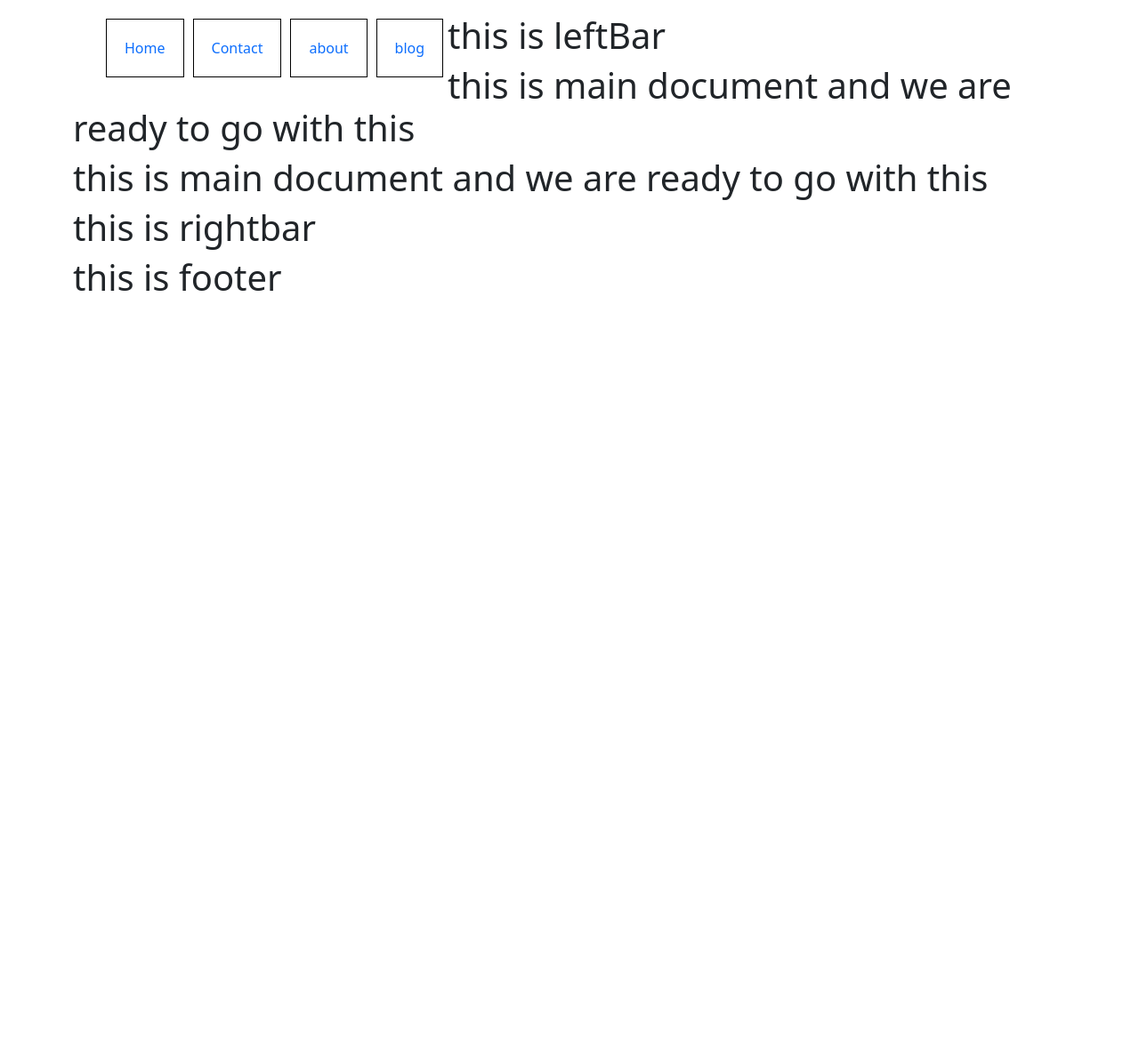
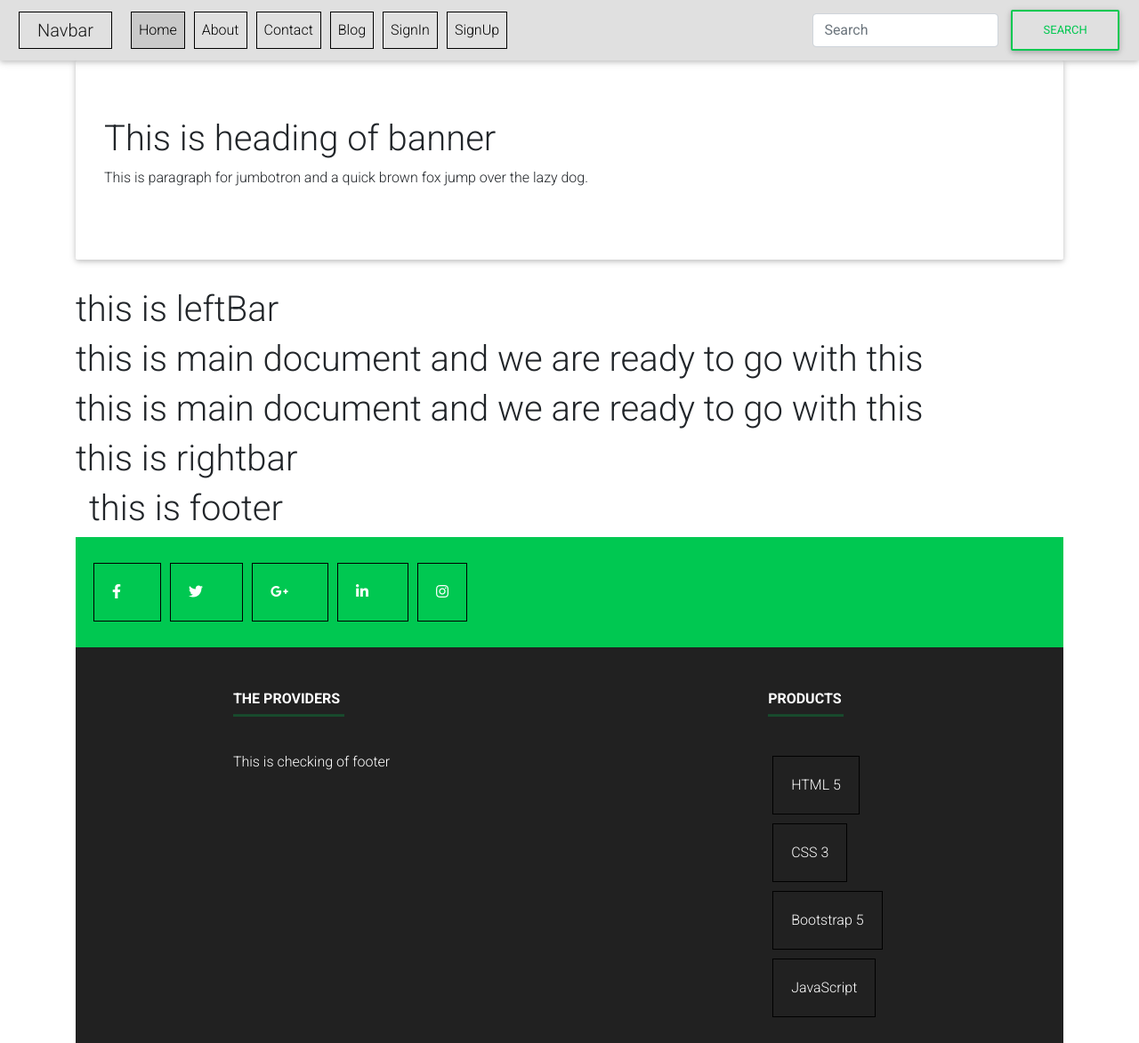
Before and after one commit to Zeshi97-bit/project0, a Flask app: page /blog in a window 1280 px wide. Shown: the whole page at 89% size. Before the commit the page ends 327 px from the top, so only its background shows below. Run offline with Flask 2, Linux system fonts and the light colour scheme; parts of the project's set-up code (start-up, migrations or seed data) failed here and were passed over; some libraries are stand-ins or nearby versions.

Commit message:
update 3/1/21

```diff
--- a/templates/layout.html
+++ b/templates/layout.html
@@ -1,28 +1,144 @@
 <!DOCTYPE html>
-<html lang="en" dir="ltr">
+<html lang="eng" dir="ltr">
   <head>
+    {%block head%}
+    {%endblock%}
     <meta charset="utf-8">
+    <meta name="viewport" content="width=device-width, initial-scale=1">
 
     <link href="https://cdn.jsdelivr.net/npm/bootstrap@5.0.0-beta1/dist/css/bootstrap.min.css" rel="stylesheet" integrity="sha384-giJF6kkoqNQ00vy+HMDP7azOuL0xtbfIcaT9wjKHr8RbDVddVHyTfAAsrekwKmP1" crossorigin="anonymous">
-      <link rel="stylesheet"  href="{{url_for('static',filename='css/style.css')}}"  >
+
+          <!-- Font Awesome -->
+    <link rel="stylesheet" href="https://use.fontawesome.com/releases/v5.8.2/css/all.css">
+    <!-- Google Fonts -->
+    <link rel="stylesheet" href="https://fonts.googleapis.com/css?family=Roboto:300,400,500,700&display=swap">
+    <!-- Bootstrap core CSS -->
+    <link href="https://cdnjs.cloudflare.com/ajax/libs/twitter-bootstrap/4.5.0/css/bootstrap.min.css" rel="stylesheet">
+    <!-- Material Design Bootstrap -->
+    <link href="https://cdnjs.cloudflare.com/ajax/libs/mdbootstrap/4.19.1/css/mdb.min.css" rel="stylesheet">
+    <link rel="stylesheet"  href="{{url_for('static',filename='css/style.css')}}"  >
+
     <title>{% block title %}{% endblock %}</title>
     <style media="screen">
 
     </style>
   </head>
   <body>
+    <nav class="navbar navbar-expand-lg navbar-light bg-light">
+        <a class="navbar-brand" href="#">Navbar </a>
+        <button class="navbar-toggler" type="button" data-toggle="collapse" data-target="#navbarSupportedContent" aria-controls="navbarSupportedContent" aria-expanded="false" aria-label="Toggle navigation">
+          <span class="navbar-toggler-icon"></span>
+        </button>
+
+      <div class="collapse navbar-collapse" id="navbarSupportedContent">
+        <ul class="navbar-nav mr-auto">
+          <li class="nav-item active">
+            <a class="nav-link" href="{{url_for('index')}}">Home <span class="sr-only">(current)</span></a>
+          </li>
+          <li class="nav-item">
+            <a class="nav-link" href="{{url_for('about')}}">About</a>
+          </li>
+          <li class="nav-item">
+            <a class="nav-link" href="{{url_for('cont')}}">Contact</a>
+          </li>
+          <li class="nav-item">
+            <a class="nav-link" href="{{url_for('blog')}}">Blog</a>
+          </li>
+          <li class="nav-item">
+            <a class="nav-link" href="{{url_for('signin')}}">SignIn</a>
+          </li>
+          <li class="nav-item">
+            <a class="nav-link" href="{{url_for('signup')}}">SignUp</a>
+          </li>
+        </ul>
+        <form class="form-inline my-2 my-lg-0">
+          <input class="form-control mr-sm-2" type="search" placeholder="Search" aria-label="Search">
+          <button class="btn btn-outline-success my-2 my-sm-0" type="submit">Search</button>
+        </form>
+      </div>
+    </nav>
+
+  <section class="main-container">
+      <article class="index-intro">
+        <div class="container">
+          <div class="jumbotron">
+            <div class="row">
+              <div class="col-sm-8">
+                <h1>This is heading of banner</h1>
+                <p>This is paragraph for jumbotron and a quick brown fox jump over the lazy dog.</p>
+              </div>
+              <div class="col-sm-4">  </div>
+            </div>
+
+          </div>
+        </div>
+      </article>
+      <!--
+    <div class="container-fluid">
+      <div class="row ">
+        <div class="col-xs-6 text-right">
+          <a class="btn btn-default" href="#">Home</a>
+          <a class="btn btn-default" href="#">About</a>
+          <a class="btn btn-default" href="#">Contact</a>
+          <a class="btn btn-default" href="#">Blog</a>
+          <a class="btn btn-default" href="#">signIn</a>
+          <a class="btn btn-default" href="#">signUp</a>
+        </div>
+      </div>
+    </div>
+-->
     <div class="container">
 
-    <ul>
 
-      <a href="{{url_for('index')}}"><li>Home</li></a>
-      <a href="{{url_for('cont')}}"><li>Contact</li></a>
-      <a href="{{url_for('about')}}"><li>about</li></a>
-      <a href="{{url_for('blog')}}"><li>blog</li></a>
-    </ul>
 
     {% block body %}
     {% endblock %}
+    <footer class="page-footer bg-dark">
+        <div class="bg-success">
+          <div class="container">
+              <div class="row py-4 d-flex align-items-center">
+                <div class="col-md-12 text-center">
+                  <a href="#"><i class="fab fa-facebook-f text-white mr-4"></i></a>
+                  <a href="#"><i class="fab fa-twitter text-white mr-4"></i></a>
+                  <a href="#"><i class="fab fa-google-plus-g text-white mr-4"></i></a>
+                  <a href="#"><i class="fab fa-linkedin-in text-white mr-4"></i></a>
+                  <a href="#"><i class="fab fa-instagram text-white"></i></a>
+
+                </div>
+              </div>
+          </div>
+        </div>
+        <div class="container text-center text-md-left mt-5">
+          <div class="row">
+            <div class="col-md-3 mx-auto mb-4">
+              <h6 class="text-uppercase font-weight-bold">The providers</h6>
+              <hr class="bg-success mb-4 mt-0 d-inline-block mx-auto" style="width:125px; height:2px;">
+              <p class="mt-2">This is checking of footer</p>
+            </div>
+              <div class="col-md-2 mx-auto mb-4">
+                <h6 class="text-uppercase font-weight-bold">Products</h6>
+                <hr class="bg-success mb-4 mt-0 d-inline-block mx-auto" style="width:85px; height:2px;">
+                <ul class="list-unstyled">
+                    <li class="my-2"><a href="#">HTML 5</a></li>
+                    <li class="my-2"><a href="#">CSS 3</a></li>
+                    <li class="my-2"><a href="#">Bootstrap 5</a></li>
+                    <li class="my-2"><a href="#">JavaScript</a></li>
+                </ul>
+              </div>
+          </div>
+        </div>
+    </footer>
+
     </div>
+  </section>
+    <!-- JQuery -->
+<script type="text/javascript" src="https://cdnjs.cloudflare.com/ajax/libs/jquery/3.5.1/jquery.min.js"></script>
+<!-- Bootstrap tooltips -->
+<script type="text/javascript" src="https://cdnjs.cloudflare.com/ajax/libs/popper.js/1.14.4/umd/popper.min.js"></script>
+<!-- Bootstrap core JavaScript -->
+<script type="text/javascript" src="https://cdnjs.cloudflare.com/ajax/libs/twitter-bootstrap/4.5.0/js/bootstrap.min.js"></script>
+<!-- MDB core JavaScript -->
+<script type="text/javascript" src="https://cdnjs.cloudflare.com/ajax/libs/mdbootstrap/4.19.1/js/mdb.min.js"></script>
+
   </body>
 </html>
```
